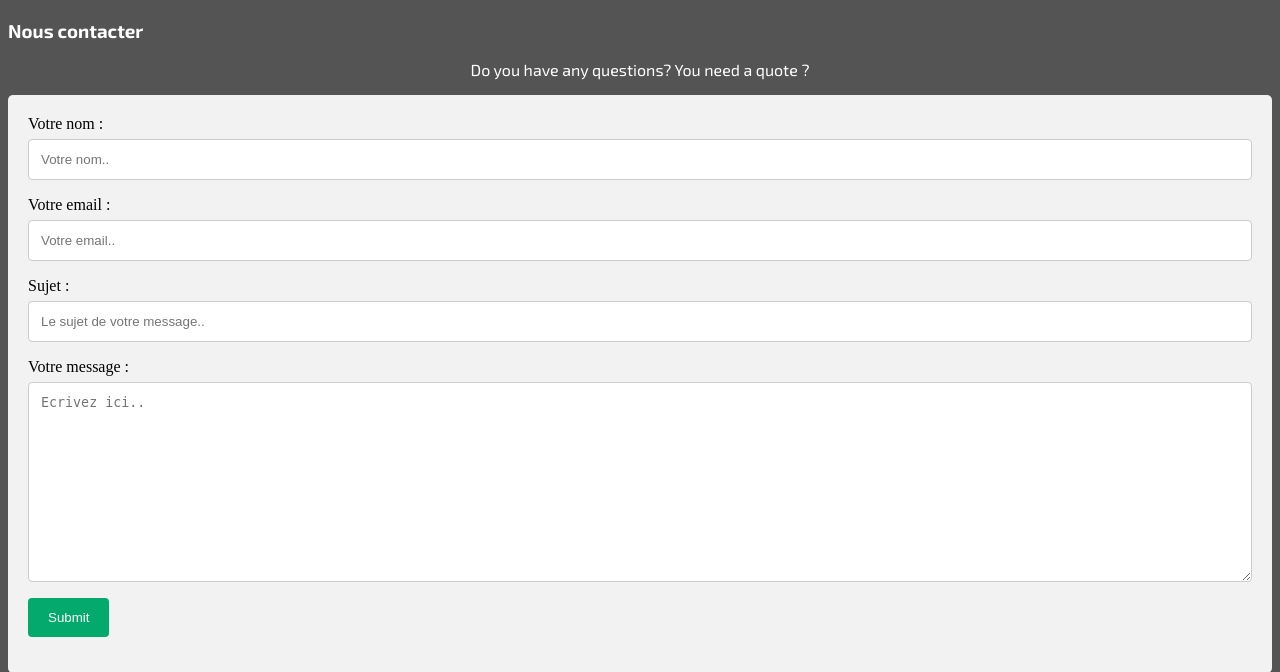
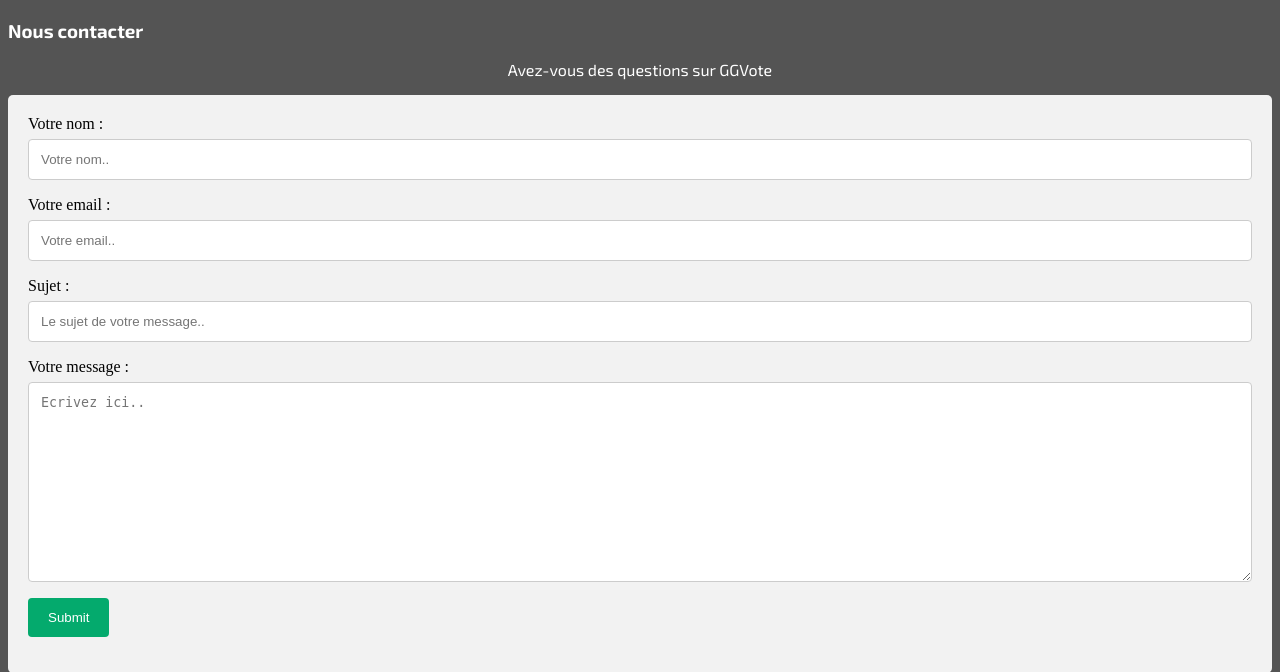
Before and after one commit to Kurakush/GGVote, a PHP site: page /contact.php in a window 1280 px wide. Shown: the part 132-804 px from the top of the page. Run offline with PHP 8.4, Linux system fonts and the light colour scheme; data comes from the database, SQL or seed files in the repository; data that the repository does not hold is empty.

Commit message:
changement

```diff
--- a/contact.php
+++ b/contact.php
@@ -23,7 +23,7 @@ else{
     <div class="main">
 
     <h3>Nous contacter</h3>
-    <p align="center">Do you have any questions? You need a quote ?</p>
+    <p align="center">Avez-vous des questions sur GGVote</p>
 
         <div class="formcontact">
             <form action="/action_page.php">
```
